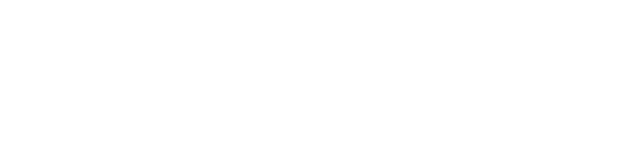
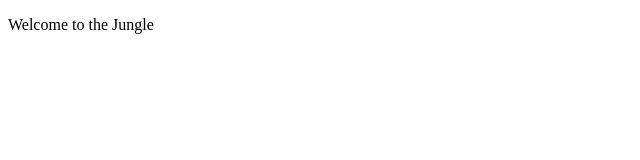
Before and after one commit to nvandenberge/Online-store, a plain HTML site: page index.html in a window 1280 px wide. Shown: the whole page, without its empty margins (0-640 px from the left). Drawn offline with Linux system fonts and the light colour scheme.

Commit message:
first commit

```diff
--- a/css/main.css
+++ b/css/main.css
@@ -1 +1,2 @@
 /* CSS File */
+/* First commit */
--- a/index.html
+++ b/index.html
@@ -9,6 +9,7 @@
   <title>Jungle</title>
 </head>
 <body>
+  <p>Welcome to the Jungle</p>
 
 </body>
 </html>
--- a/js/main.js
+++ b/js/main.js
@@ -1 +1,2 @@
 // JavaScript File
+// first commit
```
